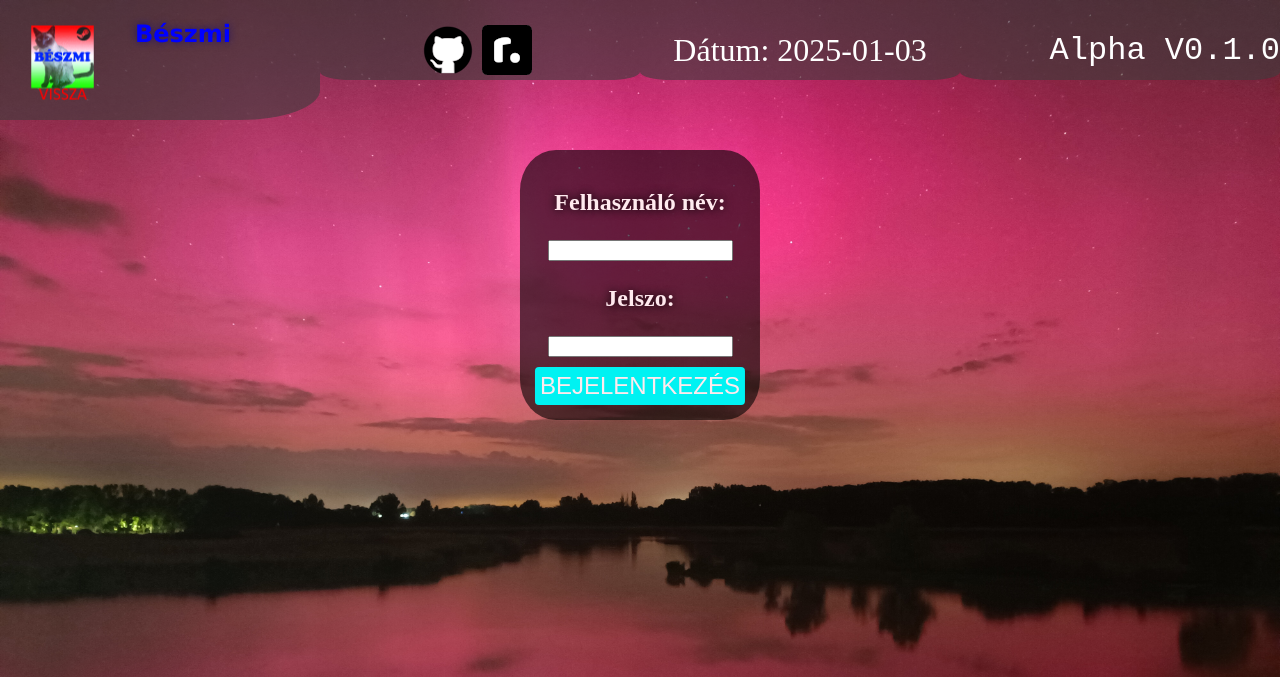
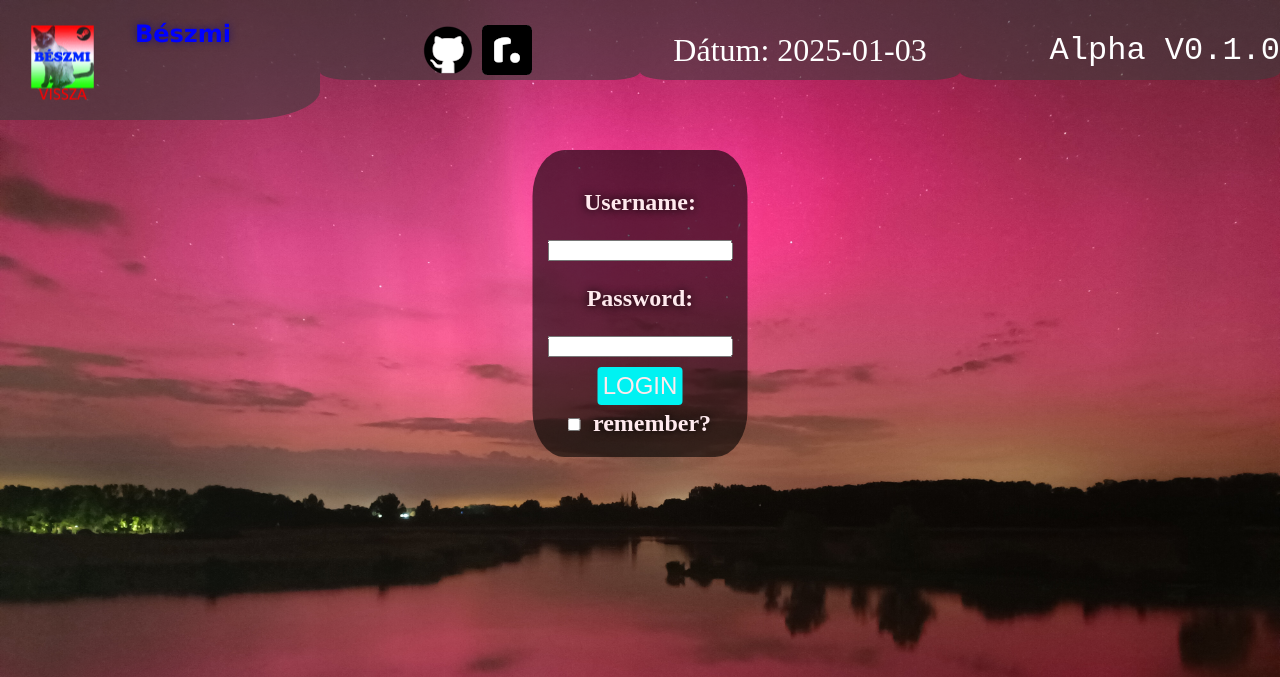
Before and after one commit to Beszmi/ordering_practice_app, a PHP site: page /login.php in a window 1280 px wide. Shown: the top 677 px of the page. Run offline with PHP 8.4, Linux system fonts and the light colour scheme.

Commit message:
test login page mock up updated
added some checks for input and a remember button

```diff
--- a/login.php
+++ b/login.php
@@ -98,7 +98,7 @@
     <?php $user_type = isset($_GET["user_type"]) ? $_GET["user_type"] : "";
         if (!isset($user_type)){
             echo "<div class= \"doboz\">";
-            echo "<p class = \"error\"> HIBA</p>";
+            echo "<p class = \"error\"> ERROR MISSING USER TYPE</p>";
             echo "</div>";
         }
         ?>
@@ -107,17 +107,29 @@
         if (isset($user_type)){
                 echo "<form action= \"";
                 if ($user_type=="seller"){
-                    echo "selling.php";
+                    echo "login.php?user_type=seller";
                 } else if ($user_type=="costumer"){
                     echo "buying.php";
                 }
                 echo "\" method =\"post\">";
-                echo "<p class=\"info1\">Felhasználó név: </p><br><input type= \"text\" name = \"user\">";
+                echo "<p class=\"info1\">Username: </p><br><input type= \"text\" name = \"user\">";
                 echo "<br>";
-                echo "<p class=\"info1\">Jelszo: </p><br><input type =\"password\" name = \"pass\">";
+                echo "<p class=\"info1\">Password: </p><br><input type =\"password\" name = \"pass\">";
                 echo "<br>";
-                echo "<button type=\"submit\" class=\"info\">BEJELENTKEZÉS</button><br>";
+                echo "<button type=\"submit\" name=\"login_button\" class=\"info\">LOGIN</button><br>";
+                echo "<input type =\"checkbox\" name=\"remember\" value =\"false\"> <p class=\"info1\" style = \" margin: 5px; \">remember?</p>";
                 echo "</form>";
+                if(isset($_POST["login_button"])){
+                    if (empty($_POST["user"]) && empty($_POST["pass"])){
+                        echo "<p class=\"error\">You didnt put in your login information!</p>";
+                    } elseif (empty($_POST["user"])){
+                        echo "<p class=\"error\">Username field empty!</p>";
+                    } elseif (empty($_POST["pass"])){
+                        echo "<p class=\"error\">Password field was empty!</p>";
+                    } elseif (isset($_POST["user"]) && isset($_POST["pass"])){
+                        echo "<p class=\"error\">NICE</p>";
+                    }
+                }
             }
         ?>
 
--- a/style.css
+++ b/style.css
@@ -155,4 +155,8 @@
     color: red;
     text-shadow: 0px 0px 8px rgba(0, 0, 0, .6);
     font-family: Arial, Helvetica, sans-serif;
+    margin: 0%;
 }
+.inline{
+    display: inline-block;
+}
```
